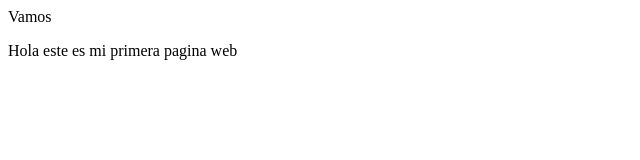
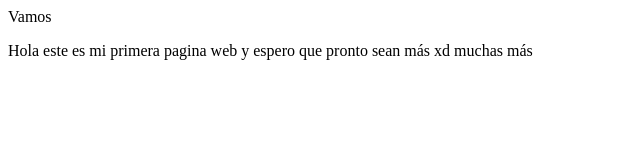
Before and after one commit to jesuscolores149/proyectoDemoCursoPrework, a plain HTML site: page index.html in a window 1280 px wide. Shown: the whole page, without its empty margins (0-640 px from the left). Drawn offline with Linux system fonts and the light colour scheme.

Commit message:
cambios prueba

```diff
--- a/index.html
+++ b/index.html
@@ -12,7 +12,7 @@
 
     </body>
    <p>
-    Hola este es mi primera pagina web
+    Hola este es mi primera pagina web y espero que pronto sean más xd muchas más
    </p>
 </body>
 </html>
```
